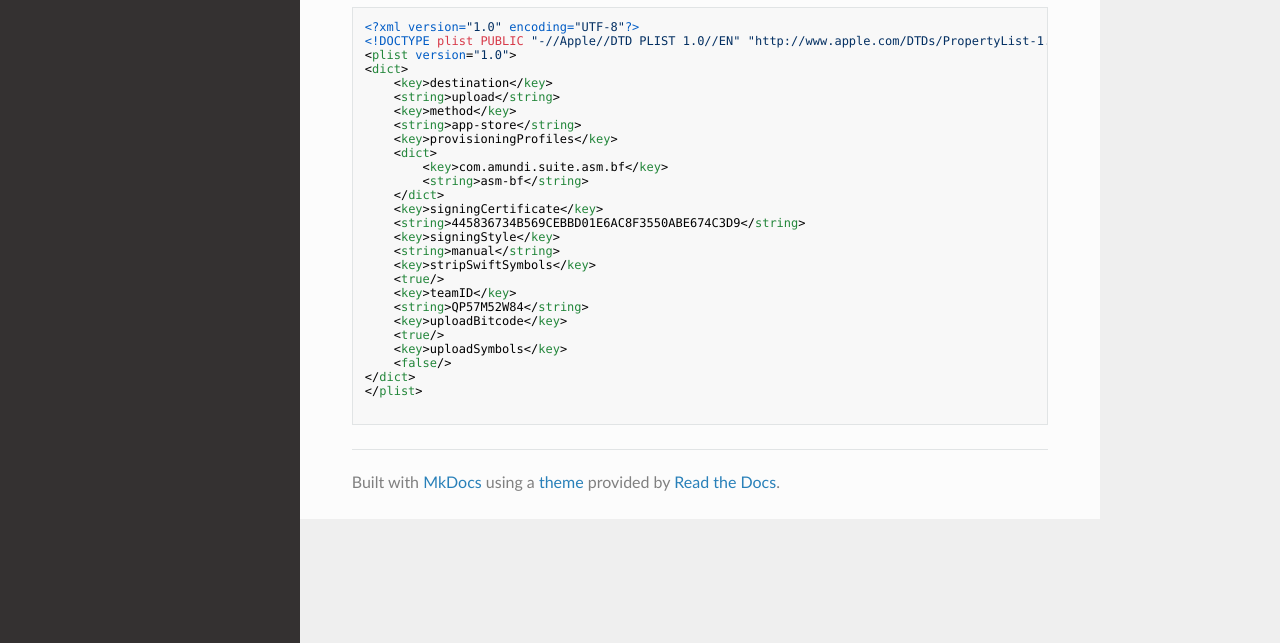
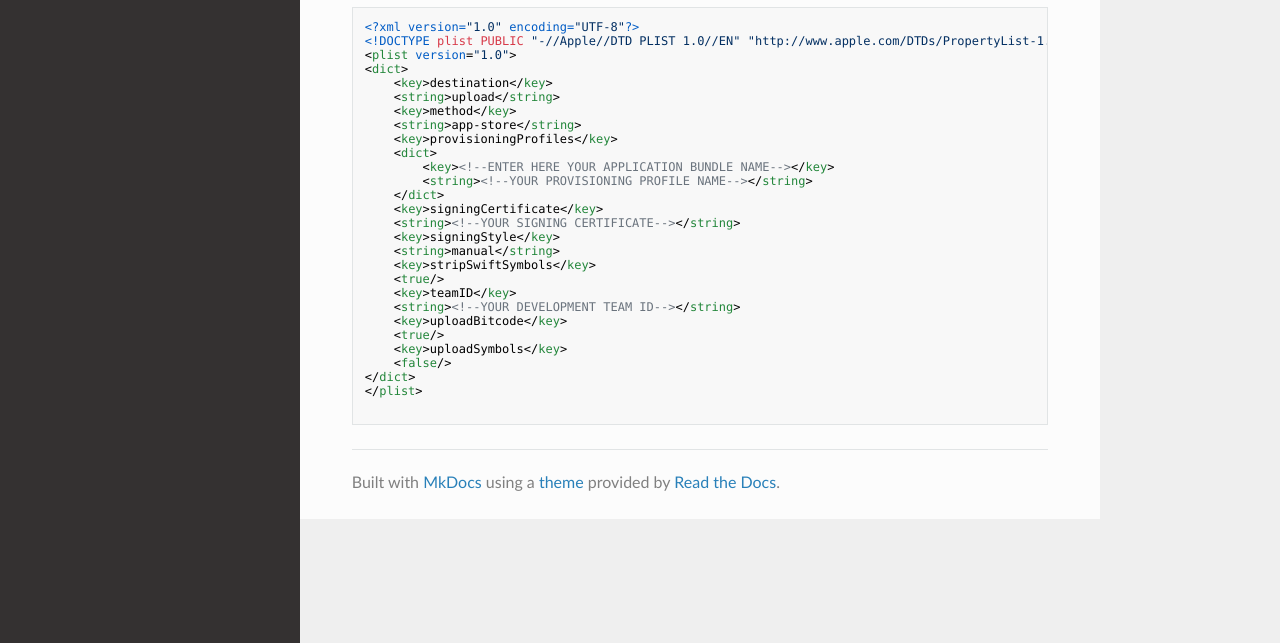
Before and after one commit to vgmr/asm.github.io, a plain HTML site: page app-configuration/ios-options-plist/index.html in a window 1280 px wide. Shown: the part 157-800 px from the top of the page. Drawn offline with nearby package versions, Linux system fonts and the light colour scheme.

Commit message:
regenerated doc website

```diff
--- a/app-configuration/ios-options-plist/index.html
+++ b/app-configuration/ios-options-plist/index.html
@@ -101,17 +101,17 @@
     &lt;string&gt;app-store&lt;/string&gt;
     &lt;key&gt;provisioningProfiles&lt;/key&gt;
     &lt;dict&gt;
-        &lt;key&gt;com.amundi.suite.asm.bf&lt;/key&gt;
-        &lt;string&gt;asm-bf&lt;/string&gt;
+        &lt;key&gt;&lt;!--ENTER HERE YOUR APPLICATION BUNDLE NAME--&gt;&lt;/key&gt;
+        &lt;string&gt;&lt;!--YOUR PROVISIONING PROFILE NAME--&gt;&lt;/string&gt;
     &lt;/dict&gt;
     &lt;key&gt;signingCertificate&lt;/key&gt;
-    &lt;string&gt;445836734B569CEBBD01E6AC8F3550ABE674C3D9&lt;/string&gt;
+    &lt;string&gt;&lt;!--YOUR SIGNING CERTIFICATE--&gt;&lt;/string&gt;
     &lt;key&gt;signingStyle&lt;/key&gt;
     &lt;string&gt;manual&lt;/string&gt;
     &lt;key&gt;stripSwiftSymbols&lt;/key&gt;
     &lt;true/&gt;
     &lt;key&gt;teamID&lt;/key&gt;
-    &lt;string&gt;QP57M52W84&lt;/string&gt;
+    &lt;string&gt;&lt;!--YOUR DEVELOPMENT TEAM ID--&gt;&lt;/string&gt;
     &lt;key&gt;uploadBitcode&lt;/key&gt;
     &lt;true/&gt;
     &lt;key&gt;uploadSymbols&lt;/key&gt;
```
Also changed, not shown: index.html (+1 -1 lines), search/search_index.json (+1 -1 lines), 1 other file.
